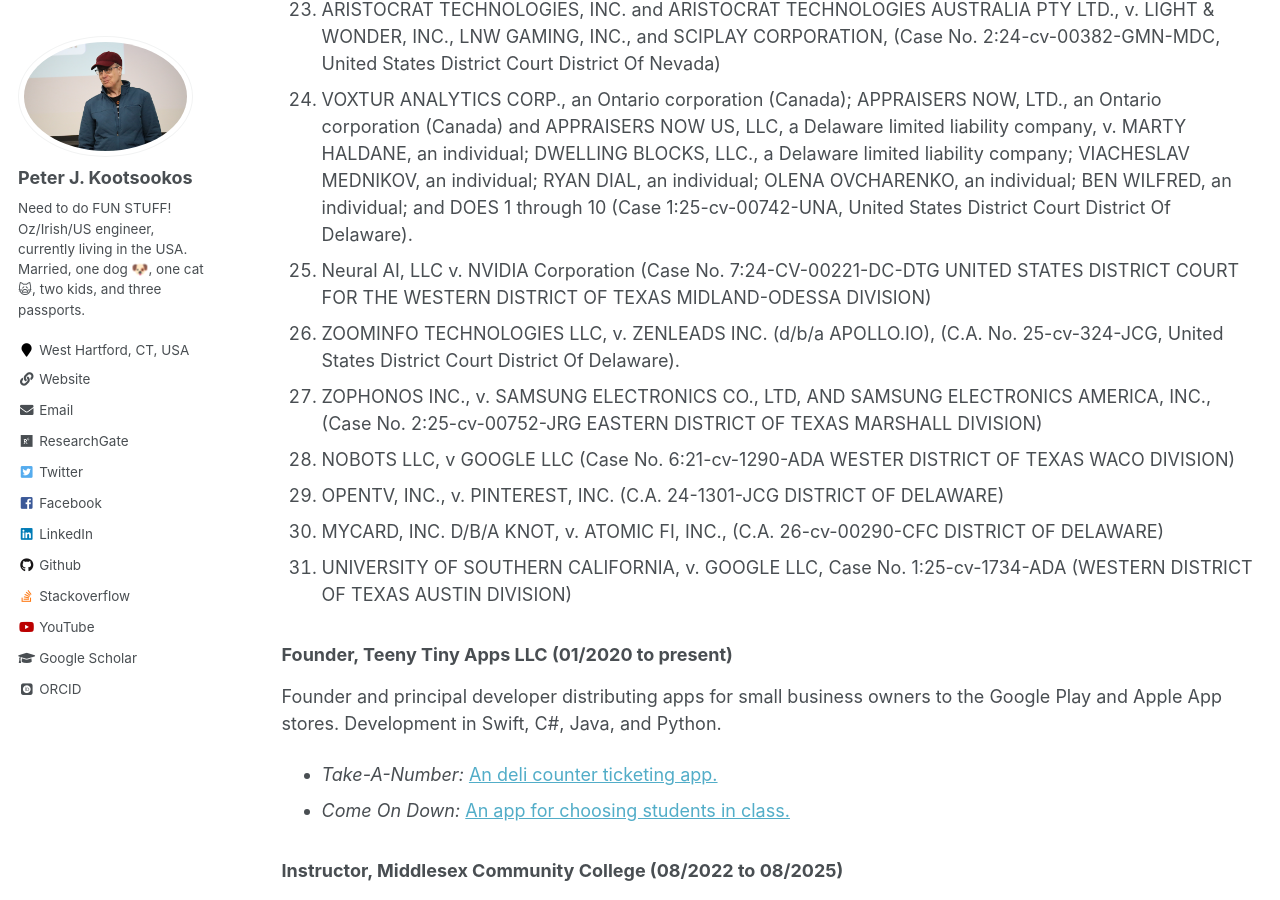
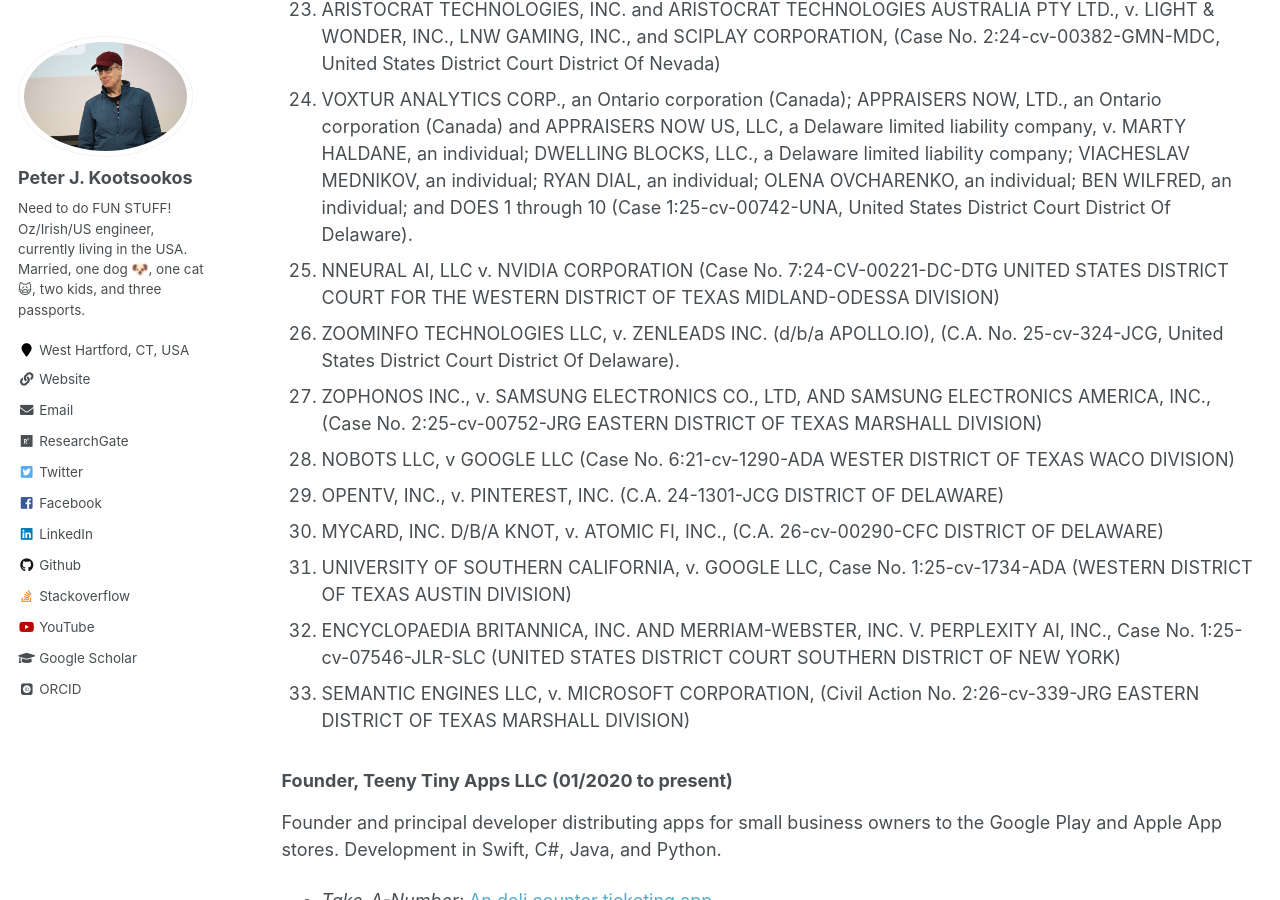
Before and after one commit to kootsoop/kootsoop.github.io, a Jekyll site: the page built from _pages/cv.md, in a window 1280 px wide and 900 px high, scrolled down 4588 px. Built offline with Jekyll 4.4.1, drawn with Linux system fonts in a browser that asks for light colours; some web fonts are replaced.

Commit message:
Added some new cases.

```diff
--- a/_pages/cv.md
+++ b/_pages/cv.md
@@ -166,13 +166,15 @@
 22.	FOUR BATONS WIRELESS, LLC v. SAMSUNG ELECTRONICS CO., LTD., SAMSUNG ELECTRONICS AMERICA, INC. (Case No. 2:24-CV-0284-JRG, Eastern District of Texas, Marshall Division)
 23.	ARISTOCRAT TECHNOLOGIES, INC. and ARISTOCRAT TECHNOLOGIES AUSTRALIA PTY LTD., v. LIGHT & WONDER, INC., LNW GAMING, INC., and SCIPLAY CORPORATION, (Case No. 2:24-cv-00382-GMN-MDC, United States District Court District Of Nevada)
 24.	VOXTUR ANALYTICS CORP., an Ontario corporation (Canada); APPRAISERS NOW, LTD., an Ontario corporation (Canada) and APPRAISERS NOW US, LLC, a Delaware limited liability company, v. MARTY HALDANE, an individual; DWELLING BLOCKS, LLC., a Delaware limited liability company; VIACHESLAV MEDNIKOV, an individual; RYAN DIAL, an individual; OLENA OVCHARENKO, an individual; BEN WILFRED, an individual; and DOES 1 through 10 (Case 1:25-cv-00742-UNA, United States District Court District Of Delaware).
-25.	Neural AI, LLC v. NVIDIA Corporation (Case No. 7:24-CV-00221-DC-DTG UNITED STATES DISTRICT COURT FOR THE WESTERN DISTRICT OF TEXAS MIDLAND-ODESSA DIVISION)
+25.	NNEURAL AI, LLC v. NVIDIA CORPORATION (Case No. 7:24-CV-00221-DC-DTG UNITED STATES DISTRICT COURT FOR THE WESTERN DISTRICT OF TEXAS MIDLAND-ODESSA DIVISION)
 26.	ZOOMINFO TECHNOLOGIES LLC, v. ZENLEADS INC. (d/b/a APOLLO.IO), (C.A. No. 25-cv-324-JCG, United States District Court District Of Delaware).
 27.	ZOPHONOS INC., v. SAMSUNG ELECTRONICS CO., LTD, AND SAMSUNG ELECTRONICS AMERICA, INC., (Case No. 2:25-cv-00752-JRG EASTERN DISTRICT OF TEXAS MARSHALL DIVISION)
 28.	NOBOTS LLC, v GOOGLE LLC (Case No. 6:21-cv-1290-ADA WESTER DISTRICT OF TEXAS WACO DIVISION)
 29.	OPENTV, INC., v. PINTEREST, INC. (C.A. 24-1301-JCG DISTRICT OF DELAWARE)
 30.	MYCARD, INC. D/B/A KNOT, v. ATOMIC FI, INC., (C.A. 26-cv-00290-CFC DISTRICT OF DELAWARE)
 31.	UNIVERSITY OF SOUTHERN CALIFORNIA, v. GOOGLE LLC, Case No. 1:25-cv-1734-ADA (WESTERN DISTRICT OF TEXAS AUSTIN DIVISION)
+32.	ENCYCLOPAEDIA BRITANNICA, INC. AND MERRIAM-WEBSTER, INC. V. PERPLEXITY AI, INC., Case No. 1:25-cv-07546-JLR-SLC (UNITED STATES DISTRICT COURT SOUTHERN DISTRICT OF NEW YORK)
+33.	SEMANTIC ENGINES LLC, v. MICROSOFT CORPORATION, (Civil Action No. 2:26-cv-339-JRG EASTERN DISTRICT OF TEXAS MARSHALL DIVISION)
 
 
 ### Founder, Teeny Tiny Apps LLC (01/2020 to present)
```
